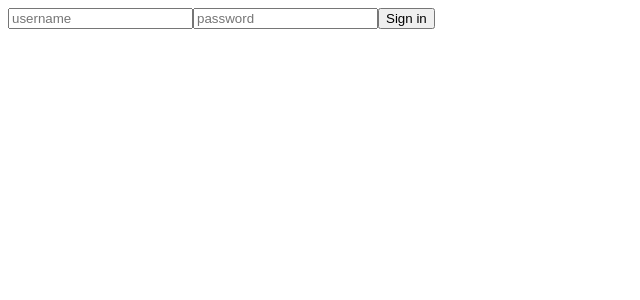
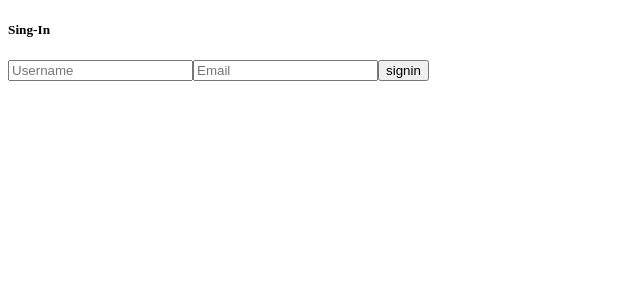
Before and after one commit to aniketmahajan04/URLShortner-frontend, a Next.js app: page /signin in a window 1280 px wide. Shown: the top 300 px of the page, without its empty margins (0-640 px from the left). Built offline with nearby package versions, Linux system fonts and the light colour scheme.

Commit message:
creating signin page

```diff
--- a/src/app/components/Button.jsx
+++ b/src/app/components/Button.jsx
@@ -6,7 +6,7 @@ const variantClasses = {
 
 const defaultStyle = "p-2 rounded-md flex items-center"
 
-export default function Button({text, variant, onClick}) {
+export default function Button({text, variant,onClick}) {
     return <button className={variantClasses[variant] + " " + defaultStyle}
     >{text}</button>
 }
--- /dev/null
+++ b/src/app/components/Input.jsx
@@ -0,0 +1,5 @@
+
+
+export default function Input({placeholder, type}) {
+    return <input placeholder={placeholder} type={type}/>
+}
--- a/src/app/components/Navbar.jsx
+++ b/src/app/components/Navbar.jsx
@@ -4,7 +4,7 @@ function Navbar(){
     return <div className="container
                             bg-blue-500
                             flex
-                            justify-between
+                            justify-around
                             items-center
                             h-18">
         <div>
--- a/src/app/signin/page.jsx
+++ b/src/app/signin/page.jsx
@@ -1,16 +1,30 @@
-"use client"
+// "use client"
+
+import Button from "../components/Button"
+import Input from "../components/Input"
+
+// export default function Signin() {
+
+//     return <div className="w-screen h-screen flex justify-center items-center">
+//         <div className="border p-2">
+//             <input type="text" placeholder="username"></input>
+//             <input type="password" placeholder="password"></input>
+
+//             <button onClick={() => {
+//                 axios.post("http://localhost:3000/api/v1/signin")
+//             }}>Sign in</button>
+//         </div>
+
+//     </div>
+// }
 
 export default function Signin() {
-
     return <div className="w-screen h-screen flex justify-center items-center">
-        <div className="border p-2">
-            <input type="text" placeholder="username"></input>
-            <input type="password" placeholder="password"></input>
-
-            <button onClick={() => {
-                axios.post("http://localhost:3000/api/v1/signin")
-            }}>Sign in</button>
+        <div>
+            <h5>Sing-In</h5>
+            <Input placeholder={"Username"} type={"text"}/>
+            <Input placeholder={"Email"} type={"text"}/>
+            <Button variant={"secondary"} text={"signin"}/>
         </div>
-
     </div>
 }
```
